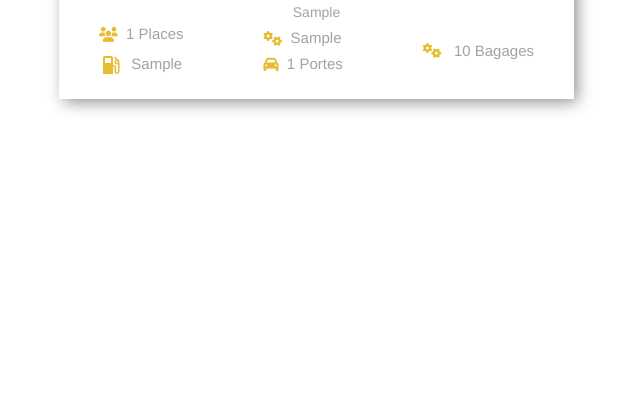
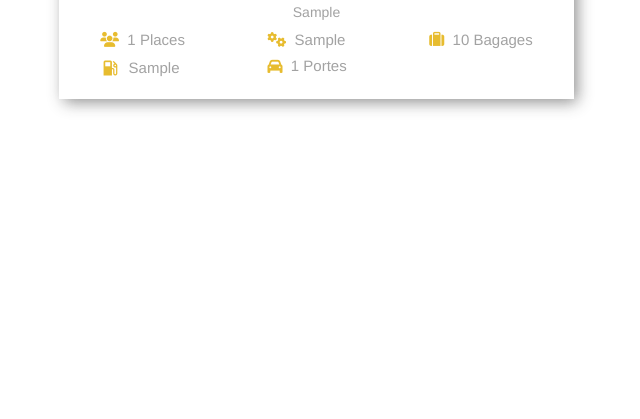
Before and after one commit to rduthel/smap, a Rails app: page /cars in a window 1280 px wide. Shown: the part 381-800 px from the top of the page, without its empty margins (31-671 px from the left). Run offline with Rails 7, Linux system fonts and the light colour scheme; a user stored in the database is signed in; tables that the repository leaves empty hold one stand-in row (values such as "Sample post"); style sheets or scripts are compiled from the project's sources; parts of the project's set-up code (start-up, migrations or seed data) failed here and were passed over; some libraries are stand-ins or nearby versions.

Commit message:
finished card design

```diff
--- a/app/assets/stylesheets/components/_card.scss
+++ b/app/assets/stylesheets/components/_card.scss
@@ -39,6 +39,7 @@
 .card-body {
   background-size: cover;
   background-position: center;
+  background-repeat: repeat-x;
   height: 220px;
   position: relative;
   display: block;
@@ -47,7 +48,7 @@
 .card-category {
   position: absolute;
   width: 100%;
-  top: 0px;
+  top: 8px;
   left: 10px;
   h3 {
     line-height: 0px;
@@ -91,7 +92,7 @@
 .card-icon-list {
   display:flex;
   justify-content: space-around;
-  align-items: center;
+  align-content: flex-start;
   height: 60%;
 
 }
--- a/app/views/shared/_card.html.erb
+++ b/app/views/shared/_card.html.erb
@@ -13,15 +13,14 @@
       <div class="card-icon-list">
         <div class="card-list">
           <h4 class="material-icons-li"><i class="fas fa-users"></i> &nbsp; <%= car.seat %> Places</h4>
-          <h4 class="material-icons-li"><i class="tiny material-icons">local_gas_station</i> &nbsp; <%= car.energy %></h4>
+          <h4 class="material-icons-li"><i class="tiny material-icons" style="font-size: 20px" >local_gas_station</i> &nbsp; <%= car.energy %></h4>
         </div>
         <div class="card-list">
           <h4 class="material-icons-li"><i class="fas fa-cogs"></i> &nbsp; <%= car.transmission %></h4>
           <h4 class="material-icons-li"><i class="fas fa-car"></i> &nbsp; <%= car.car_door %> Portes</h4>
         </div>
         <div class="card-list">
-          <h4><i class="fas fa-cogs"></i> &nbsp; <%= car.lugage %> Bagages</h4>
-          <h4></h4>
+          <h4 class="material-icons-li"><i class="fas fa-suitcase"></i></i> &nbsp; <%= car.lugage %> Bagages</h4>
         </div>
       </div>
     </div>
```
